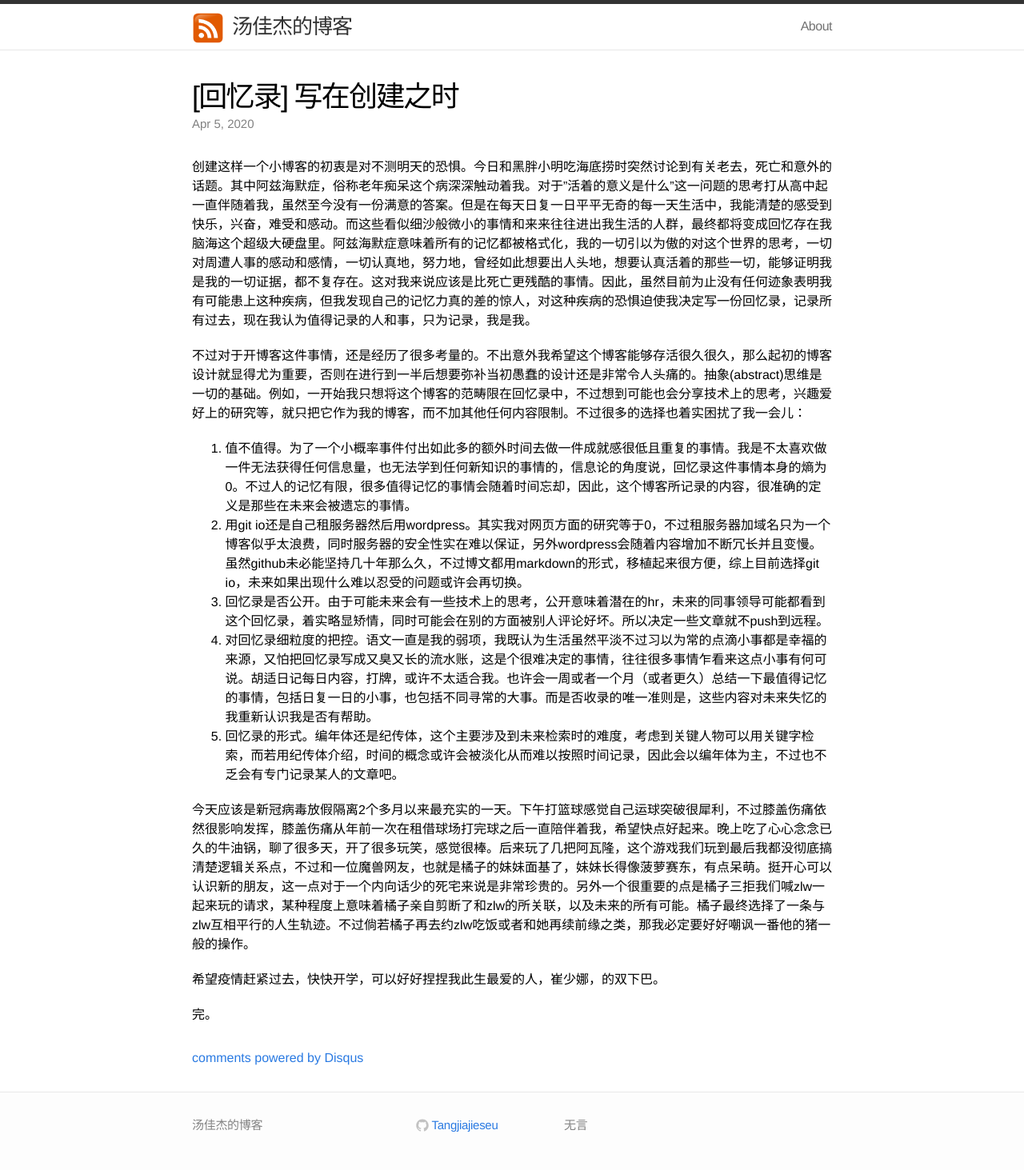
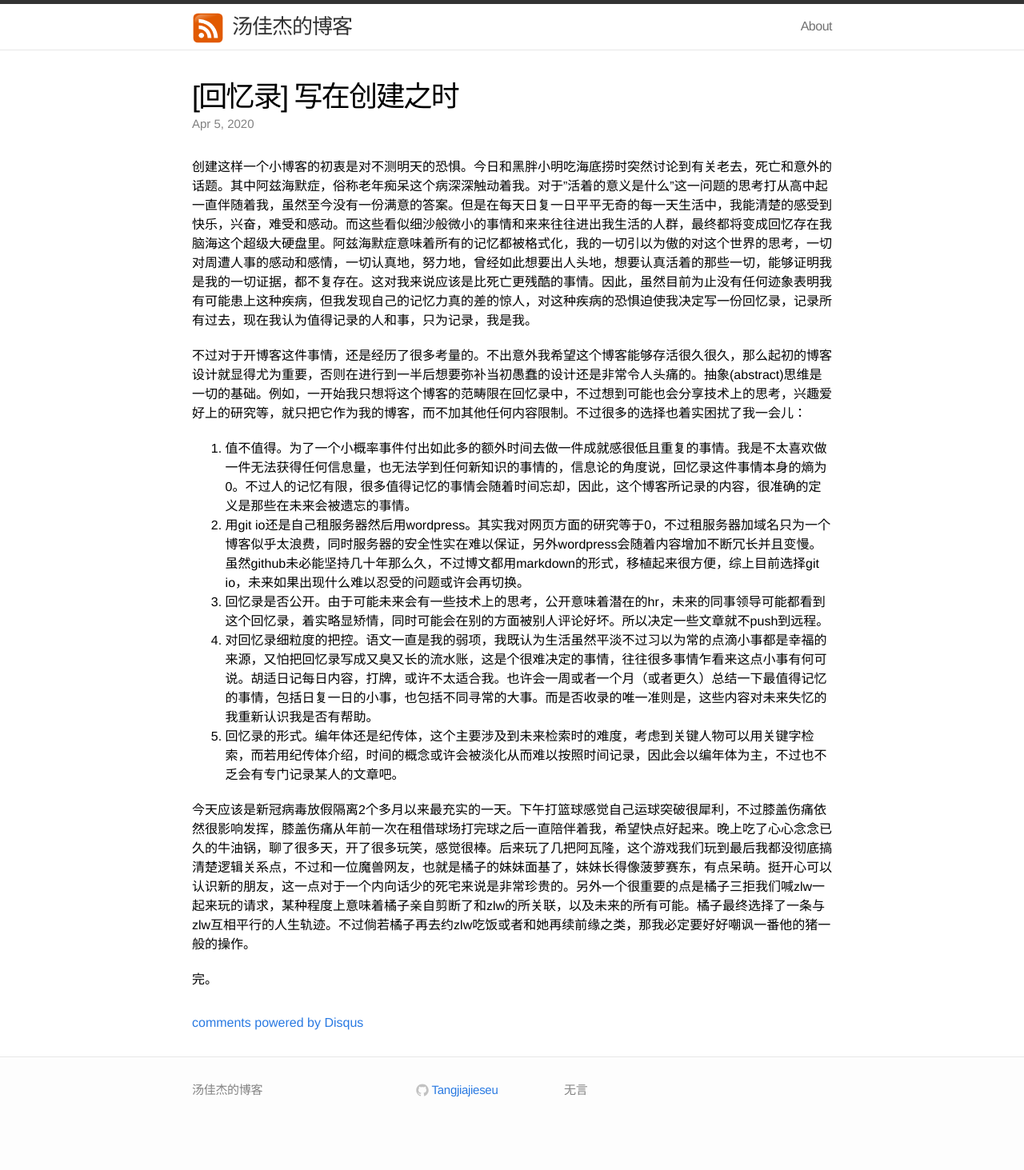
Before and after one commit to TangJiajieseu/TangJiajieseu.github.io, a Jekyll site: the page built from _posts/2020-04-06-memo-begining-thoughts.markdown, in a window 1280 px wide. Shown: the whole page at 80% size. Built offline with Jekyll 4.4.1, drawn with Linux system fonts in a browser that asks for light colours; comment, search, counter and statistics services are not loaded; after the commit the page ends 1419 px from its top, so only the background shows below that.

Commit message:
remove csn

```diff
--- a/_posts/2020-04-06-memo-begining-thoughts.markdown
+++ b/_posts/2020-04-06-memo-begining-thoughts.markdown
@@ -23,8 +23,4 @@ categories: 回忆录
 
 
 
-希望疫情赶紧过去，快快开学，可以好好捏捏我此生最爱的人，崔少娜，的双下巴。
-
-
-
 完。
```
